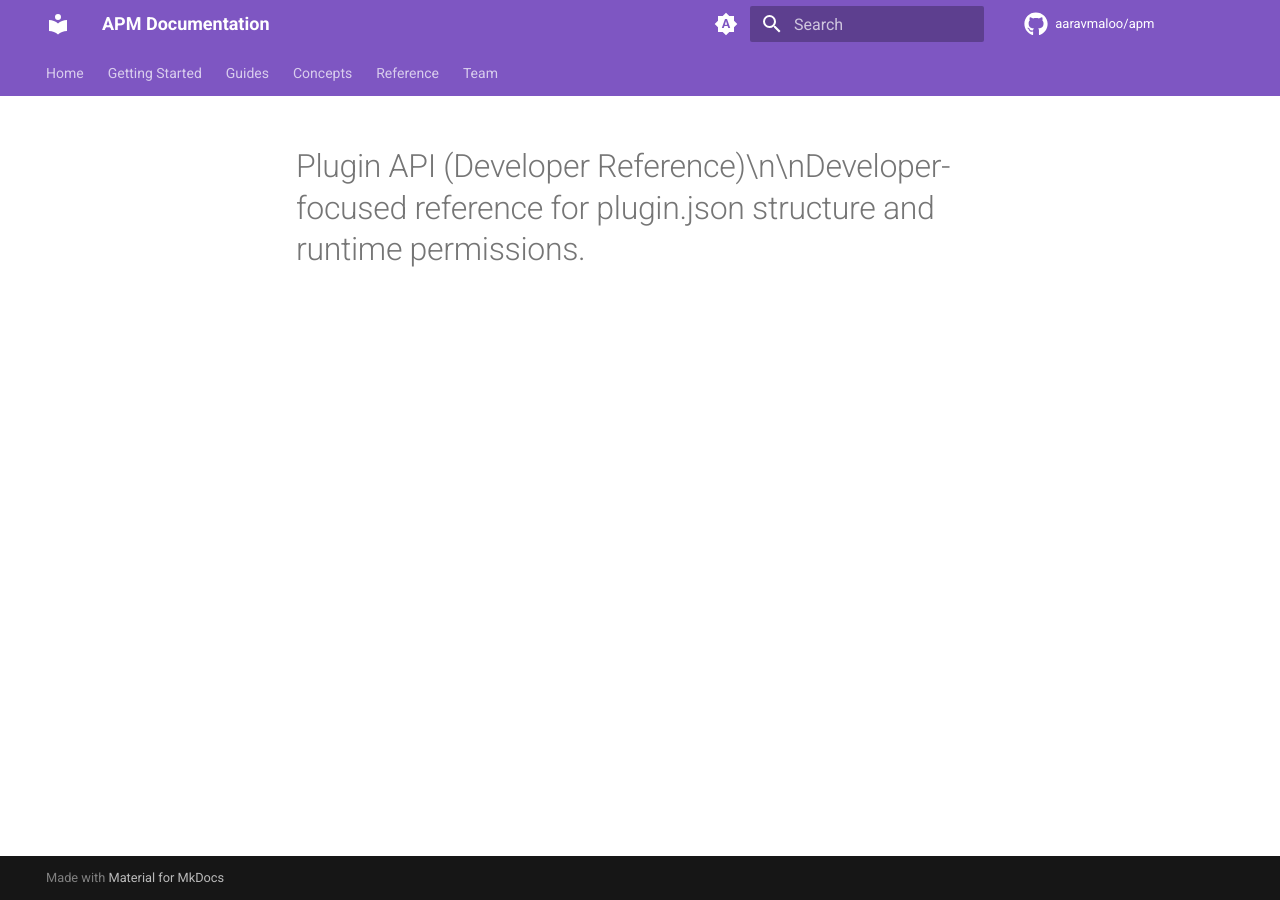
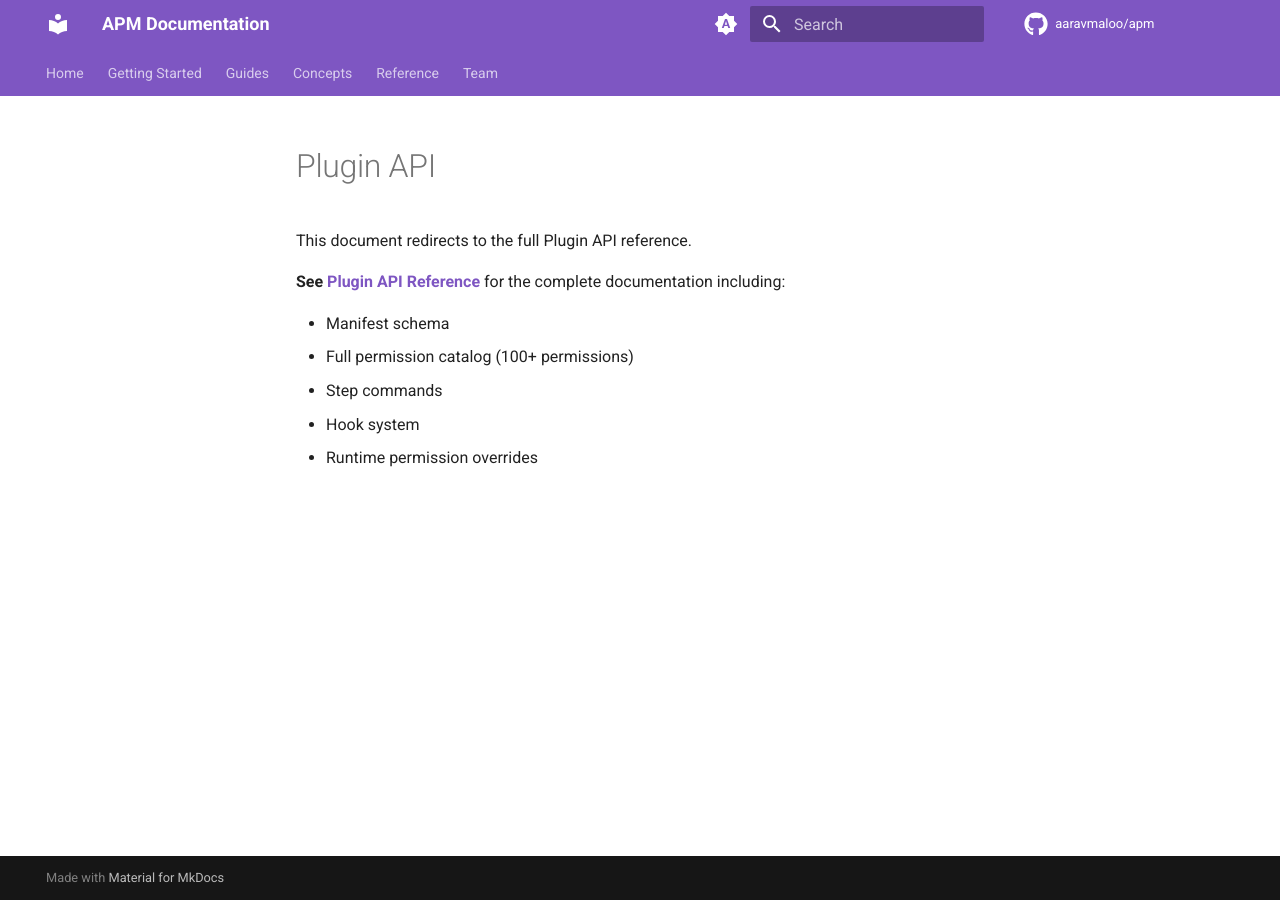
Before and after one commit to aaravmaloo/apm, an MkDocs documentation site: the page built from docs/PLUGIN_API.md, in a window 1280 px wide. Built offline with MkDocs 1.6.1 and Material for MkDocs 9.7.7, drawn with Linux system fonts in a browser that asks for light colours; comment, search, counter and statistics services are not loaded.

Commit message:
update docs/PLUGIN_API.md

```diff
--- a/docs/PLUGIN_API.md
+++ b/docs/PLUGIN_API.md
@@ -1 +1,11 @@
-# Plugin API (Developer Reference)\n\nDeveloper-focused reference for plugin.json structure and runtime permissions.
+# Plugin API
+
+This document redirects to the full Plugin API reference.
+
+**See [Plugin API Reference](reference/plugin-api.md)** for the complete documentation including:
+
+- Manifest schema
+- Full permission catalog (100+ permissions)
+- Step commands
+- Hook system
+- Runtime permission overrides
```
